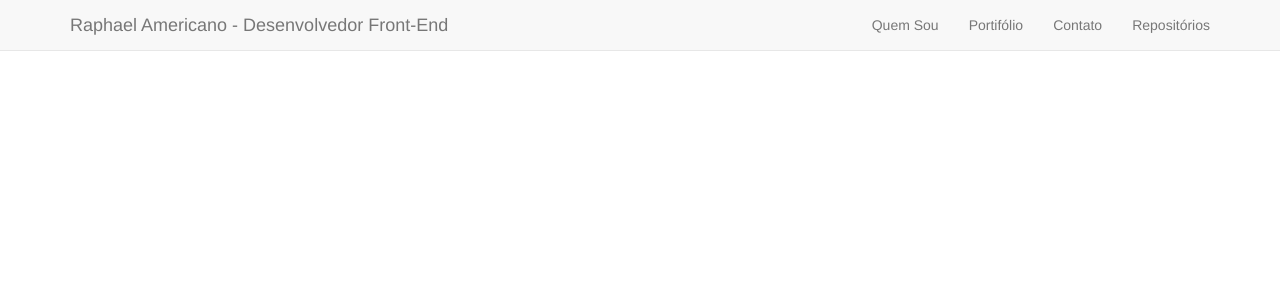
After one commit to RaphaAmericano/cartola, a PHP site: page /header.php in a window 1280 px wide. The commit adds this page. Shown: the top 300 px of the page. Run offline with PHP 8.4, Linux system fonts and the light colour scheme; some libraries are stand-ins or nearby versions.

Commit message:
Primeira versão em produção. Inicio de organizacao das tabelas

```diff
--- /dev/null
+++ b/header.php
@@ -0,0 +1,104 @@
+<!DOCTYPE html>
+<html lang="en">
+
+<head>
+<!-- Google Tag Manager -->
+<script>(function(w,d,s,l,i){w[l]=w[l]||[];w[l].push({'gtm.start':
+new Date().getTime(),event:'gtm.js'});var f=d.getElementsByTagName(s)[0],
+j=d.createElement(s),dl=l!='dataLayer'?'&l='+l:'';j.async=true;j.src=
+'https://www.googletagmanager.com/gtm.js?id='+i+dl;f.parentNode.insertBefore(j,f);
+})(window,document,'script','dataLayer','GTM-MDH4B4');</script>
+<!-- End Google Tag Manager -->
+    <meta charset="utf-8">
+    <meta http-equiv="X-UA-Compatible" content="IE=edge">
+    <meta name="viewport" content="width=device-width, initial-scale=1">
+    <meta name="description" content="Desenvolvedor Front-end atuando no Rio de Janeiro. Entre em contato e solicite um orçamento para seu web site">
+    <meta name="author" content="Raphael Americano">
+    <meta http-equiv="pragma" content="no-cache">
+    <meta http-equiv="content-language" content="pt-br">
+    <meta name="keywords" content="Webdesign, site, home page, rio janeiro, desenvolvedor front-end, desenvolvimento de sites, criação de sites" >
+    <meta name="robots" content="all">
+    <meta name="rating" content="general">
+
+    <title>Raphael Americano - Desenvolvedor Front-end</title>
+    <!-- Template adaptado do template "Freelancer".
+    Donwload e informações sobre o template em: http://startbootstrap.com/template-overviews/freelancer/ -->
+    <!-- Bootstrap Core CSS - Uses Bootswatch Flatly Theme: http://bootswatch.com/flatly/ -->
+    <!--<link href="css/bootstrap.min.css" rel="stylesheet">-->
+    <link href="css/bootstrap.css" rel="stylesheet">
+    <link href="css/animate.css" rel="stylesheet">
+
+    <!-- Custom CSS -->
+    <link href="css/style.css" rel="stylesheet">
+    <!-- Font Awesome CDN -->
+    <link rel="stylesheet" href="https://maxcdn.bootstrapcdn.com/font-awesome/4.4.0/css/font-awesome.min.css">
+
+    <!-- FONTES -->
+    <link href='http://fonts.googleapis.com/css?family=Nunito:400,700' rel='stylesheet' type='text/css'>
+    <link href='http://fonts.googleapis.com/css?family=Montserrat:400,700' rel='stylesheet' type='text/css'>
+    <link href='http://fonts.googleapis.com/css?family=Open+Sans:700,400' rel='stylesheet' type='text/css'>
+
+    <!-- HTML5 Shim and Respond.js IE8 support of HTML5 elements and media queries -->
+    <!-- WARNING: Respond.js doesn't work if you view the page via file:// -->
+    <!--[if lt IE 9]>
+        <script src="https://oss.maxcdn.com/libs/html5shiv/3.7.0/html5shiv.js"></script>
+        <script src="https://oss.maxcdn.com/libs/respond.js/1.4.2/respond.min.js"></script>
+    <![endif]-->
+
+    <!-- Google Analytics -->
+<script>
+  (function(i,s,o,g,r,a,m){i['GoogleAnalyticsObject']=r;i[r]=i[r]||function(){
+  (i[r].q=i[r].q||[]).push(arguments)},i[r].l=1*new Date();a=s.createElement(o),
+  m=s.getElementsByTagName(o)[0];a.async=1;a.src=g;m.parentNode.insertBefore(a,m)
+  })(window,document,'script','//www.google-analytics.com/analytics.js','ga');
+
+  ga('create', 'UA-66388576-1', 'auto');
+  ga('send', 'pageview');
+
+</script>
+
+</head>
+
+<body id="page-top" class="index">
+<!-- Google Tag Manager (noscript) -->
+<noscript><iframe src="https://www.googletagmanager.com/ns.html?id=GTM-MDH4B4"
+height="0" width="0" style="display:none;visibility:hidden"></iframe></noscript>
+<!-- End Google Tag Manager (noscript) -->
+    <!-- Navigation -->
+    <nav class="navbar navbar-default navbar-fixed-top">
+        <div class="container">
+            <!-- Brand and toggle get grouped for better mobile display -->
+            <div class="navbar-header page-scroll">
+                <a class="navbar-brand" href="#page-top">Raphael Americano - Desenvolvedor Front-End</a>
+                <button type="button" class="navbar-toggle pull-left" data-toggle="collapse" data-target="#bs-example-navbar-collapse-1">
+                    <span class="sr-only">Toggle navigation</span>
+                    <span class="icon-bar"></span>
+                    <span class="icon-bar"></span>
+                    <span class="icon-bar"></span>
+                </button>
+            </div>
+
+            <!-- Collect the nav links, forms, and other content for toggling -->
+            <div class="collapse navbar-collapse" id="bs-example-navbar-collapse-1">
+                <ul class="nav navbar-nav navbar-right">
+                    <li class="hidden">
+                        <a href="#page-top"></a>
+                    </li>
+                    <li class="page-scroll">
+                        <a href="#about">Quem Sou</a>
+                    </li>
+                    <li class="page-scroll">
+                        <a href="#portifolio">Portifólio</a>
+                    </li>
+                    <li class="page-scroll">
+                        <a href="#contact">Contato</a>
+                    </li>
+                    <li class="page-scroll">
+                        <a href="#repositorios">Repositórios</a>
+                    </li>
+                </ul>
+            </div>
+            <!-- /.navbar-collapse -->
+        </div>
+        <!-- /.container-fluid -->
+    </nav>
--- a/inserts.sql
+++ b/inserts.sql
@@ -1,4 +1,8 @@
 INSERT INTO EQUIPE(NOME_EQUIPE, NOME_JOGADOR) VALUES(,);
+
+INSERT INTO EQUIPE(NOME_EQUIPE, NOME_JOGADOR) VALUES('Americano F & E','Raphael');
+INSERT INTO EQUIPE(NOME_EQUIPE, NOME_JOGADOR) VALUES('Glorioso Cartoleiro','Marcel');
+INSERT INTO EQUIPE(NOME_EQUIPE, NOME_JOGADOR) VALUES('Status Nove FC','Valdir');
 
 INSERT INTO RODADA(FOTO_PONTUACAO) VALUES('FOTO_RODADA_1.JPG');
 
```
Also changed, not shown: cartola.php (+39 -16 lines), footer.php (added, +62 -0 lines).
